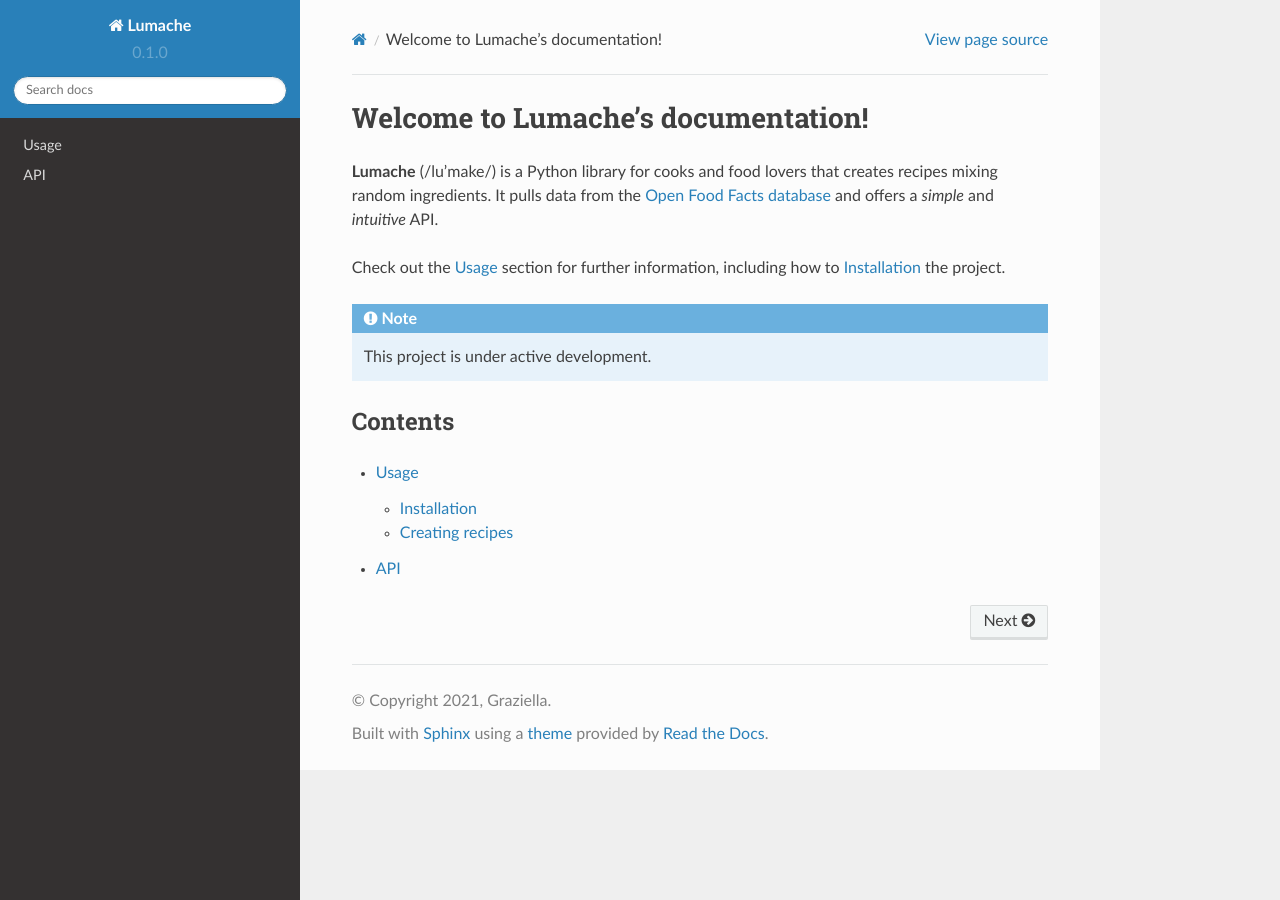
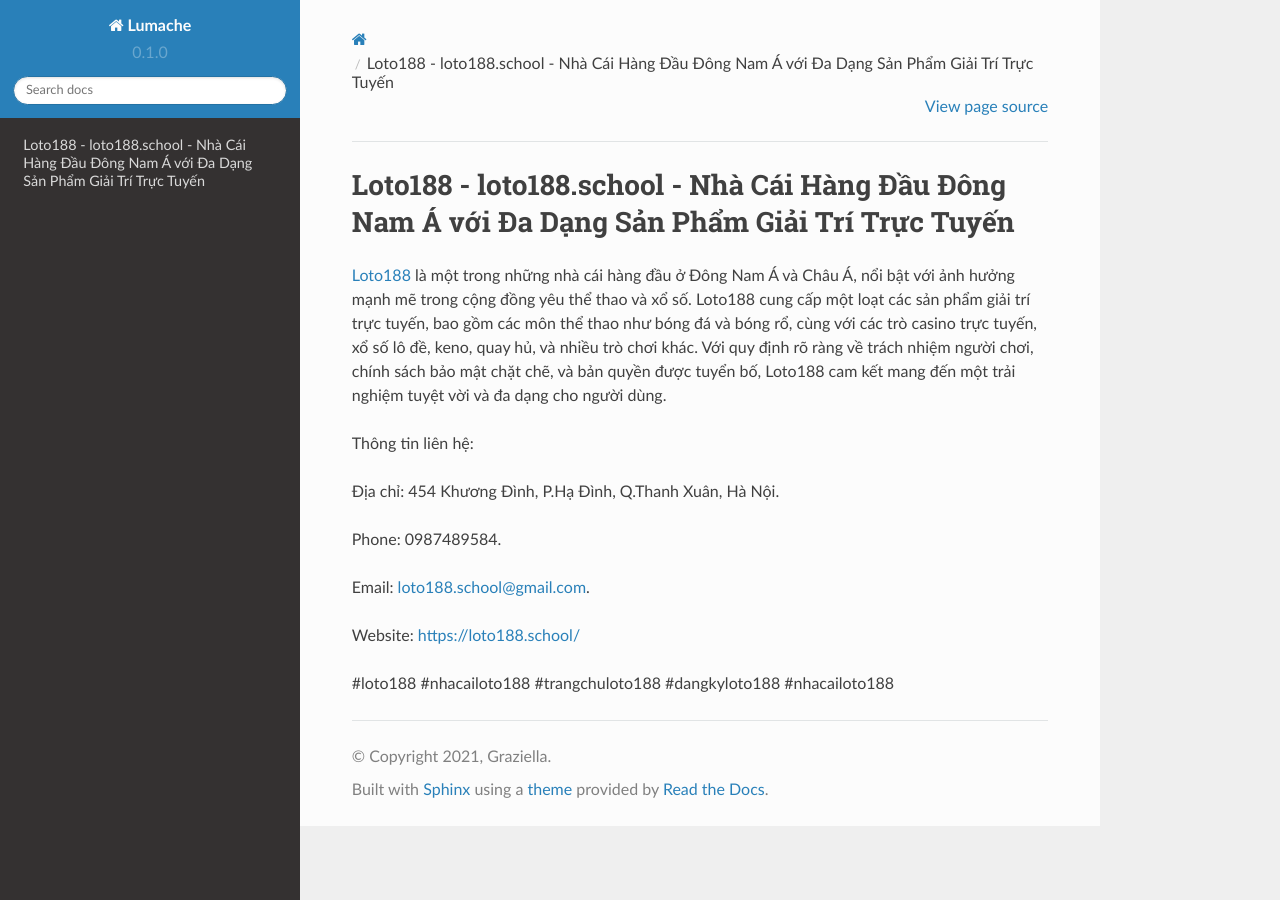
Before and after one commit to morriscraig2868/loto188school, a Sphinx documentation site: the page built from docs/source/index.rst, in a window 1280 px wide. Built offline with Sphinx 7.4.7 and the Read the Docs theme 2.0.0, drawn with Linux system fonts in a browser that asks for light colours.

Commit message:
Update index.rst

```diff
--- a/docs/source/index.rst
+++ b/docs/source/index.rst
@@ -1,22 +1,16 @@
-Welcome to Lumache's documentation!
+Loto188 - loto188.school - Nhà Cái Hàng Đầu Đông Nam Á với Đa Dạng Sản Phẩm Giải Trí Trực Tuyến
 ===================================
 
-**Lumache** (/lu'make/) is a Python library for cooks and food lovers
-that creates recipes mixing random ingredients.
-It pulls data from the `Open Food Facts database <https://world.openfoodfacts.org/>`_
-and offers a *simple* and *intuitive* API.
+`Loto188 <https://loto188.school/>`_ là một trong những nhà cái hàng đầu ở Đông Nam Á và Châu Á, nổi bật với ảnh hưởng mạnh mẽ trong cộng đồng yêu thể thao và xổ số. Loto188 cung cấp một loạt các sản phẩm giải trí trực tuyến, bao gồm các môn thể thao như bóng đá và bóng rổ, cùng với các trò casino trực tuyến, xổ số lô đề, keno, quay hủ, và nhiều trò chơi khác. Với quy định rõ ràng về trách nhiệm người chơi, chính sách bảo mật chặt chẽ, và bản quyền được tuyển bố, Loto188 cam kết mang đến một trải nghiệm tuyệt vời và đa dạng cho người dùng.
 
-Check out the :doc:`usage` section for further information, including
-how to :ref:`installation` the project.
+Thông tin liên hệ:
 
-.. note::
+Địa chỉ: 454 Khương Đình, P.Hạ Đình, Q.Thanh Xuân, Hà Nội.
 
-   This project is under active development.
+Phone: 0987489584.
 
-Contents
---------
+Email: loto188.school@gmail.com.
 
-.. toctree::
+Website: https://loto188.school/
 
-   usage
-   api
+#loto188 #nhacailoto188 #trangchuloto188 #dangkyloto188 #nhacailoto188
```
